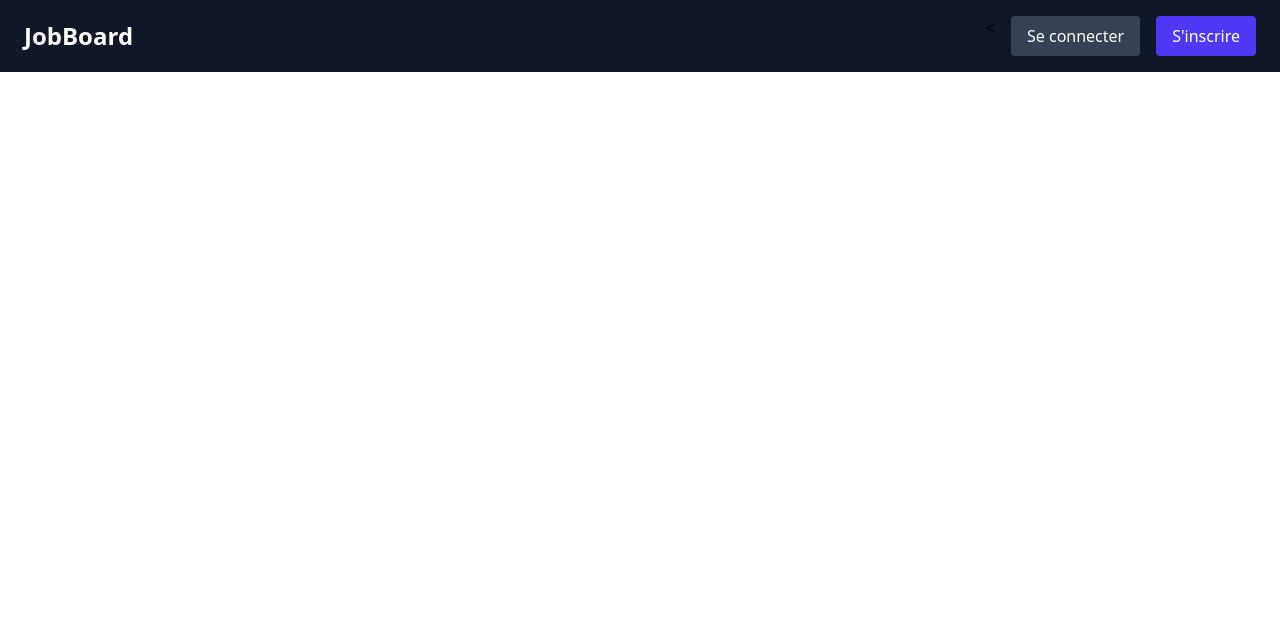
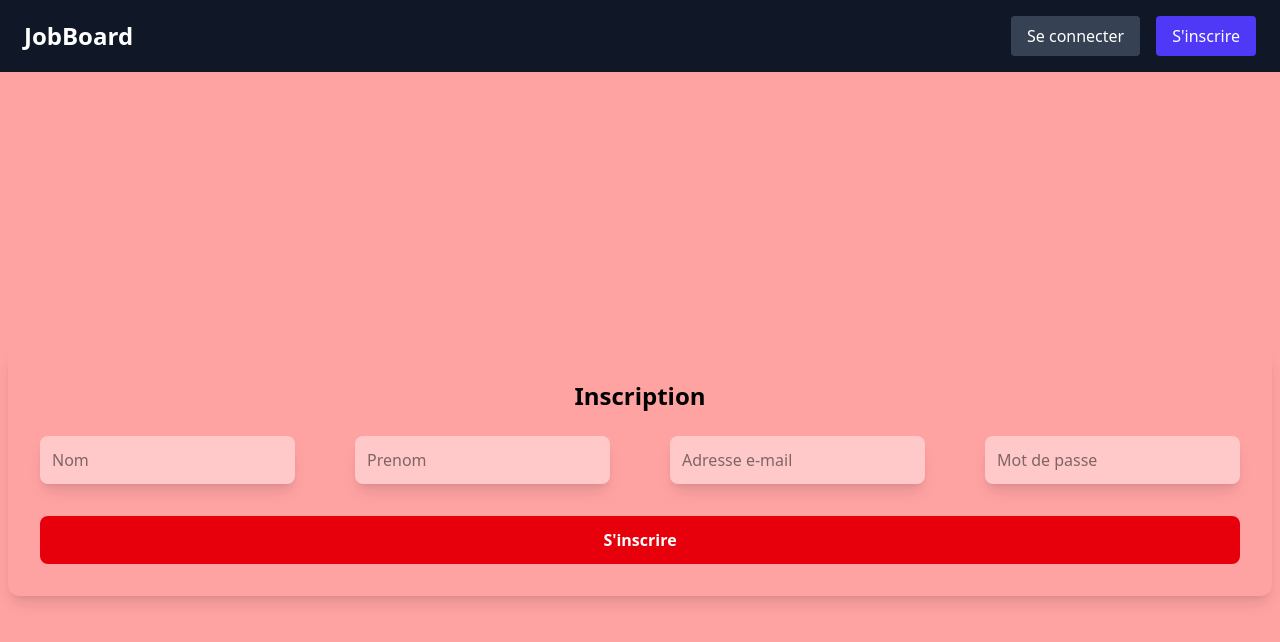
Before and after one commit to Aaronb-Git/jobboard, a Vue app in the folder frontend/: page /register in a window 1280 px wide. Shown: the top 642 px of the page. Built offline with nearby package versions, Linux system fonts and the light colour scheme.

Commit message:
Page inscription

```diff
--- a/frontend/src/components/Navbar.vue
+++ b/frontend/src/components/Navbar.vue
@@ -2,19 +2,18 @@
 <template>
   <nav class="flex items-center justify-between bg-gray-900 px-6 py-4">
 
-    <h1 class="text-2xl font-bold text-white">
+    <RouterLink to="/" class="text-2xl font-bold text-white">
       JobBoard
-    </h1>
+    </RouterLink>
 
     <div class="flex gap-4">
-      <
        <RouterLink to="/login" class="rounded bg-gray-700 px-4 py-2 text-white">
           Se connecter
         </RouterLink>
 
-      <button class="rounded bg-indigo-600 px-4 py-2 text-white">
-        S'inscrire
-      </button>
+      <RouterLink to="/register" class="rounded bg-indigo-600 px-4 py-2 text-white">
+          S'inscrire
+      </RouterLink>
     </div>
 
   </nav>
--- a/frontend/src/router/index.ts
+++ b/frontend/src/router/index.ts
@@ -1,6 +1,7 @@
 import { createRouter, createWebHistory } from 'vue-router'
 import HomeView from '../views/HomeView.vue'
 import LoginView from '../views/LoginView.vue'
+import RegisterView from '../views/RegisterView.vue'
 
 const router = createRouter({
     history: createWebHistory(),
@@ -12,6 +13,10 @@ const router = createRouter({
         {
             path: '/',
             component: HomeView
+        },
+        {
+            path: '/register',
+            component: RegisterView
         }
 
     ]
--- /dev/null
+++ b/frontend/src/views/RegisterView.vue
@@ -0,0 +1,36 @@
+<script setup lang="ts">
+
+import { ref } from 'vue'
+
+const nom = ref('')
+const prenom = ref('')
+const email = ref('')
+const password = ref('')
+
+function register(){
+    console.log(nom)
+    console.log(prenom)
+    console.log(email)
+    console.log(password)
+}
+
+
+</script>
+
+
+<template>
+    <main class="min-h-screen flex items-center justify-center bg-red-300">
+        <form @submit.prevent="register" class="p-8 rounded-xl shadow-lg max-w-full">
+            <h1 class="text-2xl font-bold text-center mb-6">Inscription</h1>
+            <div class="flex justify-center gap-15 mb-4">
+                <input v-model="nom" type="text" placeholder="Nom" required class="p-3 shadow-lg rounded-lg mb-4 bg-red-200">
+                <input v-model="prenom" type="text" placeholder="Prenom" required class="p-3 shadow-lg rounded-lg mb-4 bg-red-200">
+                <input v-model="email" type="email" placeholder="Adresse e-mail" required class="p-3 shadow-lg rounded-lg mb-4 bg-red-200">
+                <input v-model="password" type="password" placeholder="Mot de passe" required class="p-3 shadow-lg rounded-lg mb-4 bg-red-200">
+            </div>
+            <button type="submit" class="w-full bg-red-600 text-white font-bold py-3 px-6 rounded-lg hover:bg-red-700 transition-colors duration-300 cursor-pointer">
+            S'inscrire
+            </button>
+        </form>
+    </main>
+</template>
```
